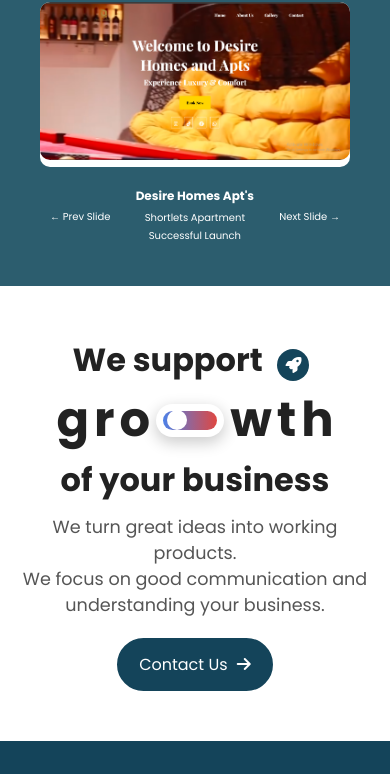
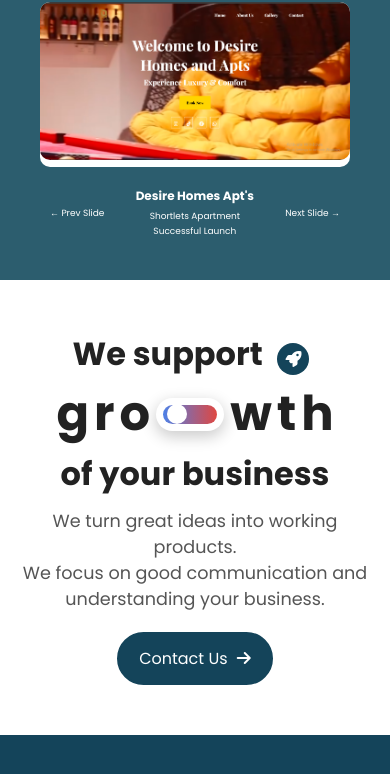
Before and after one commit to BabatundeDev/Abiconnect, a plain HTML site: page index.html in a window 390 px wide. Shown: the part 3198-3972 px from the top of the page. Drawn offline with Linux system fonts and the light colour scheme.

Commit message:
Add files via upload

```diff
--- a/mediaquery.css
+++ b/mediaquery.css
@@ -166,11 +166,11 @@
   }
 
   .project-info p {
-    font-size: 10px;
+    font-size: 9px;
   }
 
   .slide-btn{
-    font-size: 10px;
+    font-size: 9px;
   }
 
   .social-icons {
```
